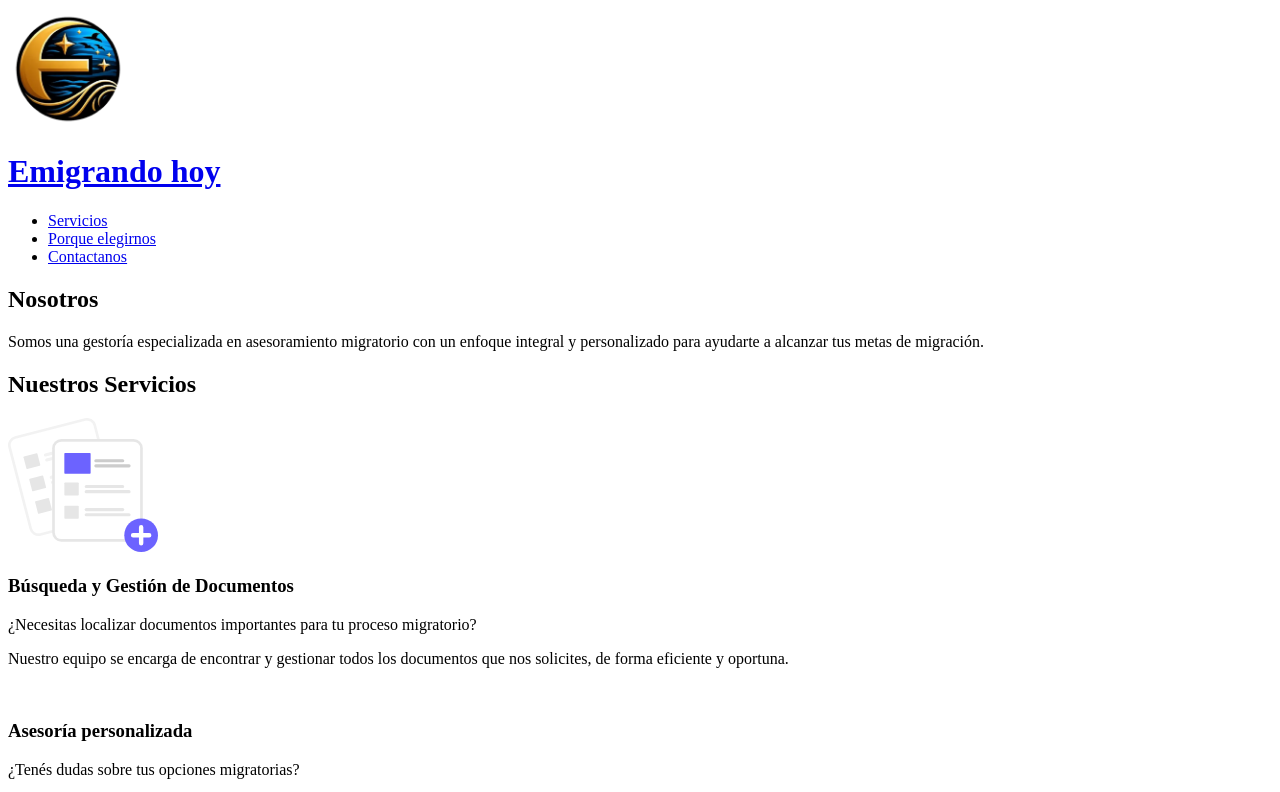
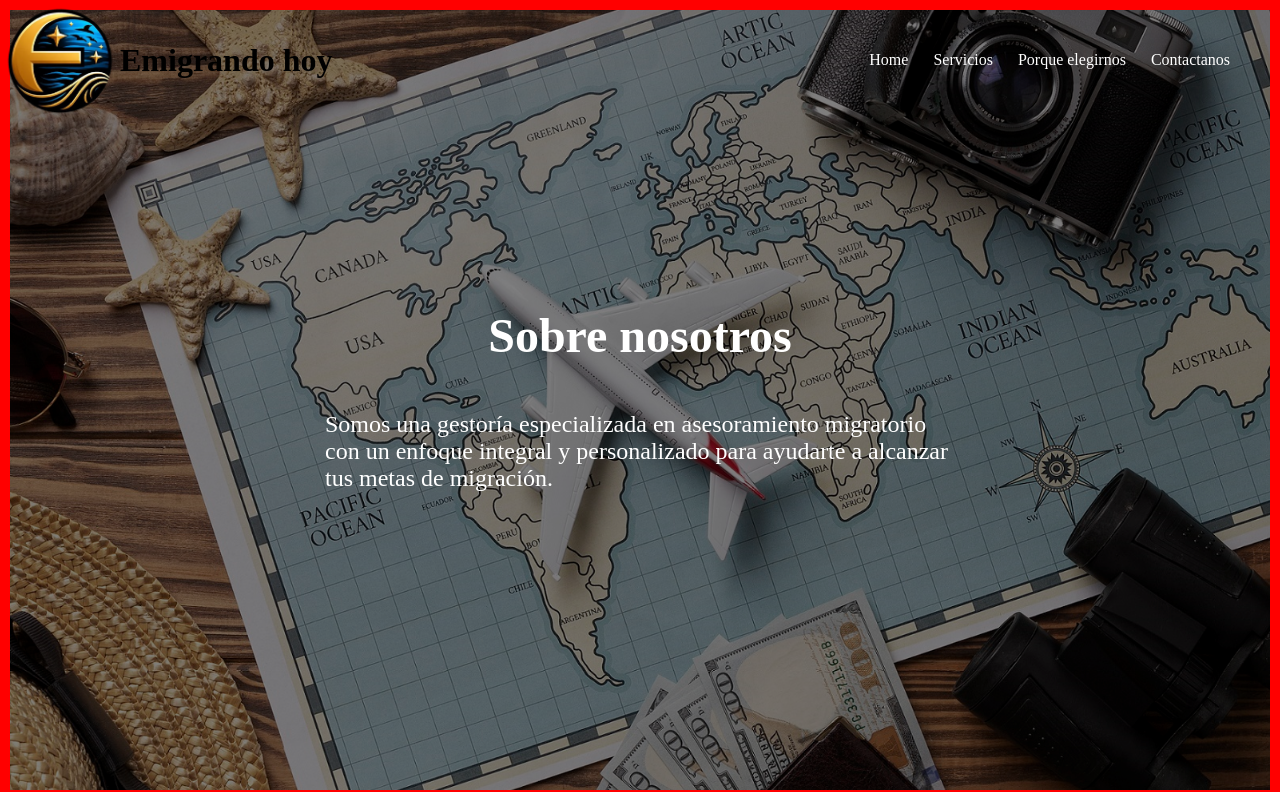
Before and after one commit to hroglardev/Emigrando-Hoy, a website: page index.html in a window 1280 px wide. Shown: the top 792 px of the page. Drawn offline with Linux system fonts and the light colour scheme.

Commit message:
start styling

```diff
--- a/index.html
+++ b/index.html
@@ -7,18 +7,19 @@
       name="description"
       content="En Emigrando Hoy, te ofrecemos servicios de asesoramiento migratorio personalizado y de alta calidad para ayudarte a alcanzar tus metas de migración. Con más de 200 familias satisfechas, nuestra trayectoria demuestra nuestro compromiso con la excelencia, la empatía y la innovación. Contáctanos hoy mismo y déjanos guiarte en tu viaje hacia una nueva vida en el extranjero." />
     <link rel="icon" href="./public/favicon.ico" />
+    <link rel="stylesheet" href="./styles/styles.css" />
     <title>Emigrando Hoy</title>
   </head>
   <body>
+    <div class="page-wrapper">
       <header>
-      <div>
-        <a href="#hero">
+        <div class="page-title">
           <img src="./assets/images/logo.webp" alt="logotipo" width="120px" />
           <h1>Emigrando hoy</h1>
-        </a>
         </div>
         <nav>
           <ul>
+            <li><a href="#services">Home</a></li>
             <li><a href="#services">Servicios</a></li>
             <li><a href="#whyus">Porque elegirnos</a></li>
             <li><a href="#contact">Contactanos</a></li>
@@ -27,13 +28,12 @@
       </header>
       <main>
         <section id="hero">
-        <!-- imagen de fondo para hero -->
           <div>
-          <h2>Nosotros</h2>
+            <h2>Sobre nosotros</h2>
             <p>
-            Somos una gestoría especializada en asesoramiento migratorio con un
-            enfoque integral y personalizado para ayudarte a alcanzar tus metas
-            de migración.
+              Somos una gestoría especializada en asesoramiento migratorio con
+              un enfoque integral y personalizado para ayudarte a alcanzar tus
+              metas de migración.
             </p>
           </div>
         </section>
@@ -44,7 +44,10 @@
             <div>
               <article>
                 <div>
-                <img src="./assets/images/document.svg" alt="" width="150px" />
+                  <img
+                    src="./assets/images/document.svg"
+                    alt=""
+                    width="150px" />
                 </div>
                 <h3>Búsqueda y Gestión de Documentos</h3>
                 <p>
@@ -90,11 +93,13 @@
                 <h3>
                   Armado completo de carpeta de ciudadanía (Española & Italiana)
                 </h3>
-              <p>¿Quieres simplificar tu proceso de solicitud de ciudadanía?</p>
+                <p>
+                  ¿Quieres simplificar tu proceso de solicitud de ciudadanía?
+                </p>
                 <p>
                   Deja en nuestras manos la gestión completa de tu carpeta de
-                ciudadanía, desde la busqueda de documentos historicos hasta los
-                formularios necesarios para cada trámite.
+                  ciudadanía, desde la busqueda de documentos historicos hasta
+                  los formularios necesarios para cada trámite.
                 </p>
               </article>
             </div>
@@ -119,7 +124,9 @@
                   <img src="./assets/icons/star.svg" alt="" width="40px" />
                 </div>
                 <h3>Trayectoria</h3>
-              <p>+200 familias ya han cumplido sus sueños gracias a nosotros</p>
+                <p>
+                  +200 familias ya han cumplido sus sueños gracias a nosotros
+                </p>
               </div>
               <div>
                 <div>
@@ -163,9 +170,9 @@
                 <h3>Resultados garantizados</h3>
                 <p>
                   Nuestra política de reembolso garantiza la tranquilidad de
-                nuestros clientes ante la eventualidades como la destrucción de
-                documentos historicos haciendo que sea imposible la gestión que
-                el cliente solicitó.
+                  nuestros clientes ante la eventualidades como la destrucción
+                  de documentos historicos haciendo que sea imposible la gestión
+                  que el cliente solicitó.
                 </p>
               </div>
               <button type="button">Comunicarme</button>
@@ -184,8 +191,8 @@
           <div>
             <h2>Contacto</h2>
             <p>
-            Estamos aquí para ayudarte en cada paso del camino. Contáctanos hoy
-            mismo para comenzar tu viaje hacia una nueva vida.
+              Estamos aquí para ayudarte en cada paso del camino. Contáctanos
+              hoy mismo para comenzar tu viaje hacia una nueva vida.
             </p>
             <div>
               <div>
@@ -239,5 +246,6 @@
         </section>
         <p>&copy; Emigrando Hoy 2024. Todos los derechos reservados</p>
       </footer>
+    </div>
   </body>
 </html>
--- /dev/null
+++ b/styles/styles.css
@@ -0,0 +1,82 @@
+* {
+  margin: 0;
+  padding: 0;
+  box-sizing: border-box;
+}
+
+/* navbar */
+
+header {
+  display: flex;
+  align-items: center;
+  position: absolute;
+  justify-content: space-between;
+  width: 100%;
+  padding-right: 50px;
+  z-index: 1;
+}
+
+.page-title {
+  display: flex;
+  align-items: center;
+}
+
+header nav ul {
+  display: flex;
+  list-style: none;
+  justify-content: space-evenly;
+  gap: 25px;
+}
+
+nav ul li a {
+  text-decoration: none;
+  color: #fff;
+}
+
+/* Hero section */
+
+#hero {
+  min-height: 100vh;
+  display: flex;
+  justify-content: center;
+  align-items: center;
+  position: relative;
+  border: 10px solid red;
+}
+
+#hero::before {
+  content: '';
+  position: absolute;
+  top: 0;
+  left: 0;
+  width: 100%;
+  height: 100%;
+  background-image: url('../assets/images/Hero.jpg');
+  background-size: cover;
+  background-position: center;
+  filter: brightness(50%);
+  z-index: 0;
+}
+
+#hero div h2,
+#hero div p {
+  color: white;
+  z-index: 1;
+}
+
+#hero div {
+  display: flex;
+  flex-direction: column;
+  justify-content: center;
+  align-items: center;
+  gap: 3rem;
+}
+
+h2 {
+  font-size: 3rem;
+}
+
+p {
+  font-size: 1.5rem;
+  width: 50%;
+}
```
Also changed, not shown: package.json (added, +15 -0 lines), assets/images/Hero.jpg (added), mail-svgrepo-com.svg (added), styles/variables.scss (added), 2 other files. Lines whose indentation alone changed are shown as unchanged.
